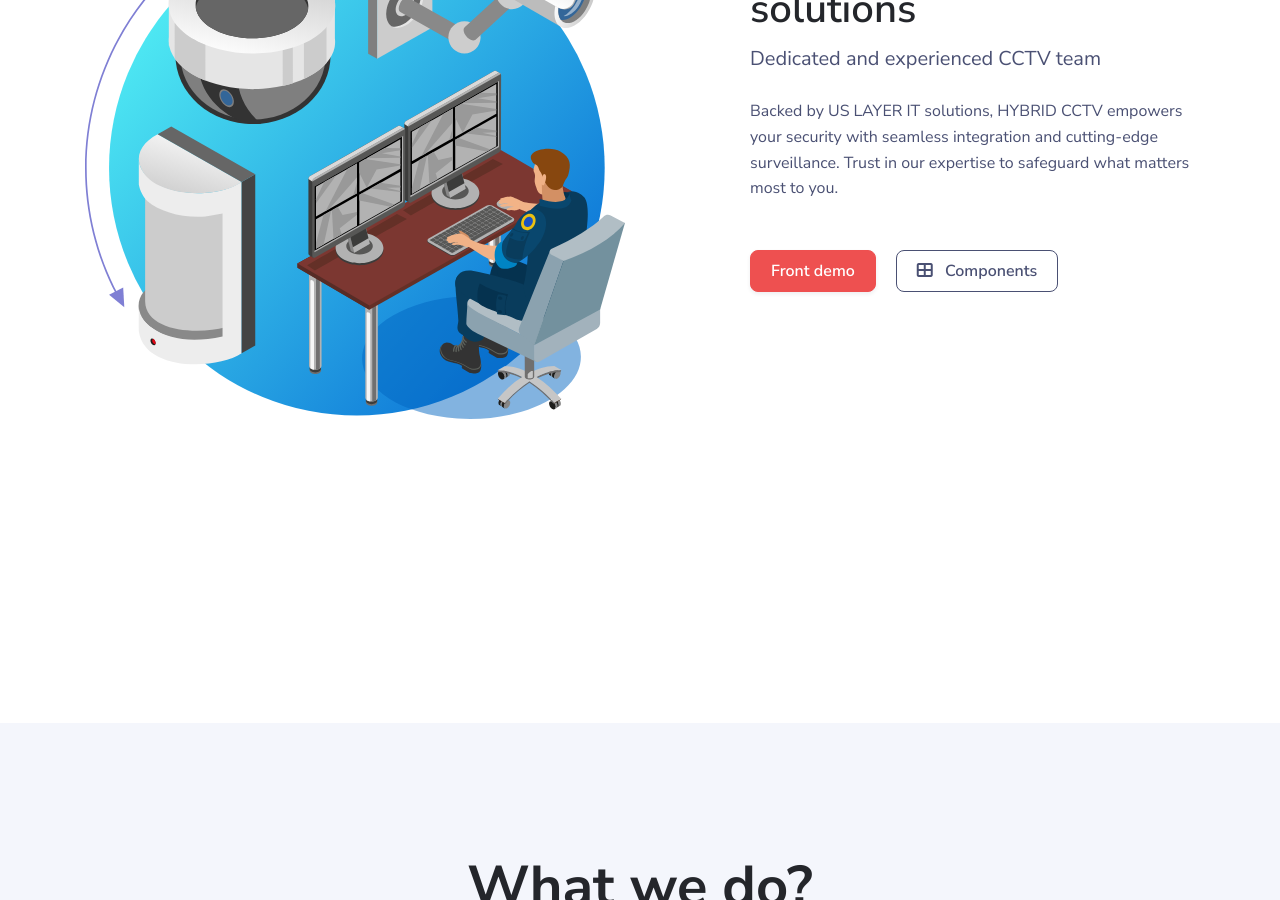
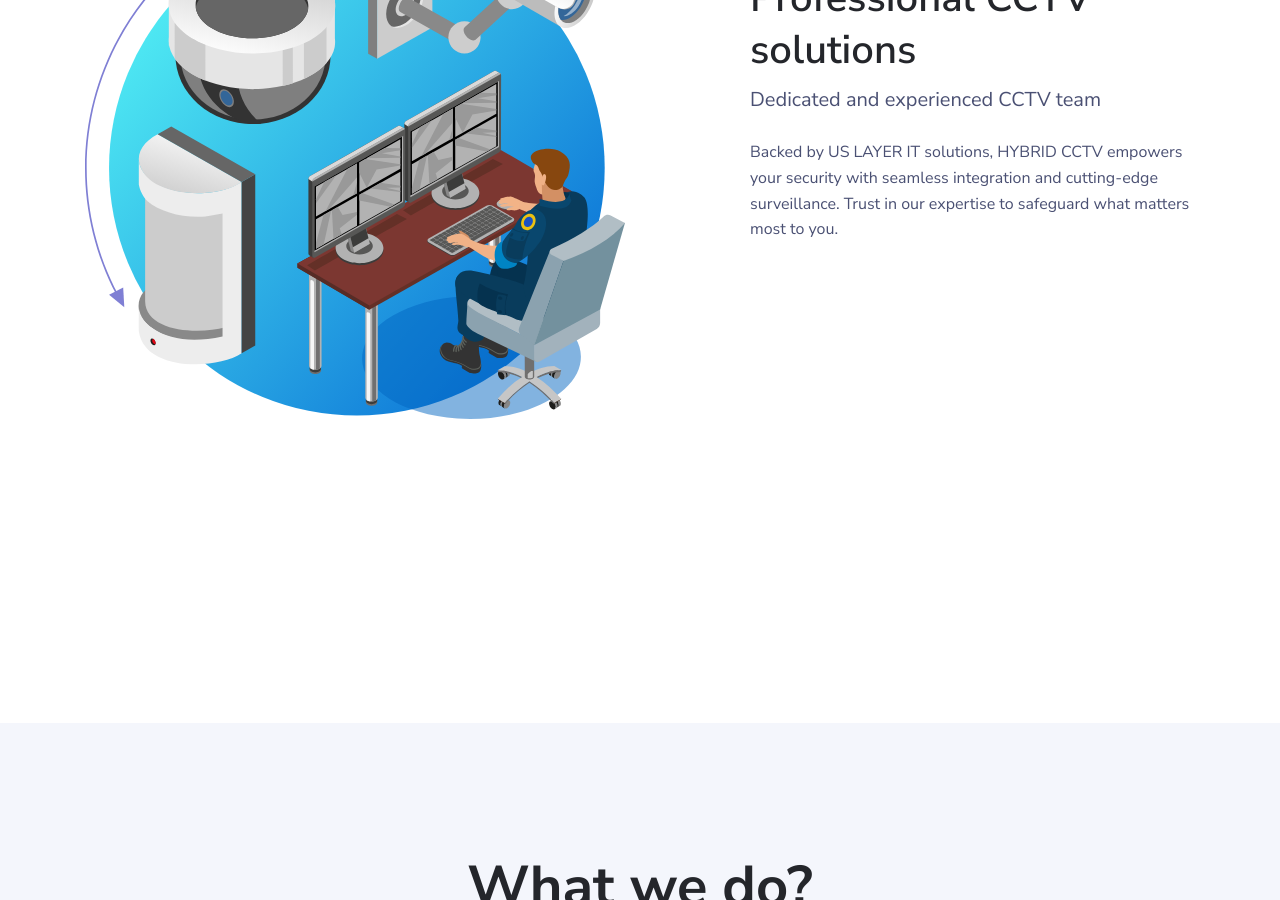
Before and after one commit to uslayer/hybrid, a Jekyll site: the page built from index.html, in a window 1280 px wide and 900 px high, scrolled down 1740 px. Built offline with Jekyll 4.4.1, drawn with Linux system fonts in a browser that asks for light colours; nearby versions of some CDN libraries; the list of posts is cut into pages by our own code.

Commit message:
Update index.html

```diff
--- a/index.html
+++ b/index.html
@@ -22,15 +22,7 @@
                 <p class="mb-5">Backed by US LAYER IT solutions,
                     HYBRID CCTV empowers your security with seamless integration and cutting-edge surveillance. Trust in
                     our expertise to safeguard what matters most to you.</p>
-                <div class="d-flex justify-content-between align-items-center mt-lg-4 mb-4">
-                    <div class="d-block">
-                        <a href="./front/pages/index.html" class="btn btn-secondary mr-3 animate-up-2 mb-3">Front
-                            demo</a>
-                        <a href="https://demos.creative-tim.com/impact-design-system-pro/docs/front/accordions/"
-                            class="btn btn-outline-gray animate-up-2 mb-3"><i class="fas fa-th-large mr-2"></i>
-                            Components</a>
-                    </div>
-                </div>
+
 
             </div>
             <div class="col-lg-6 order-lg-1">
```
